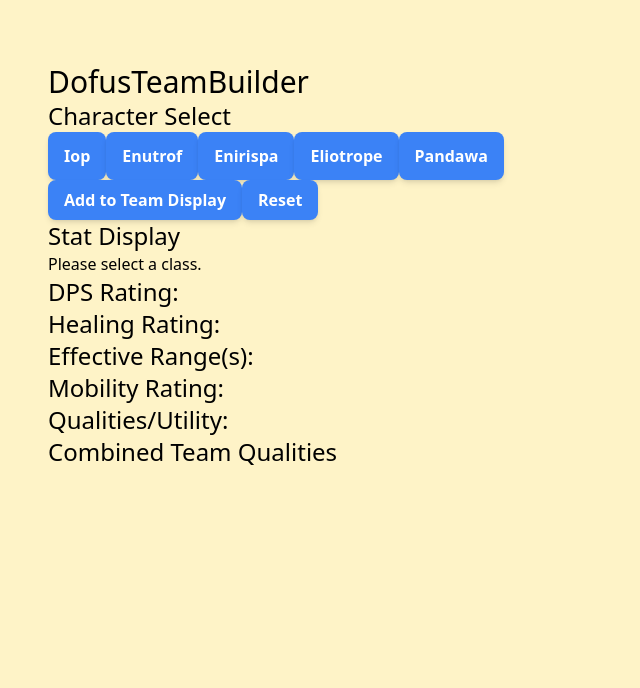
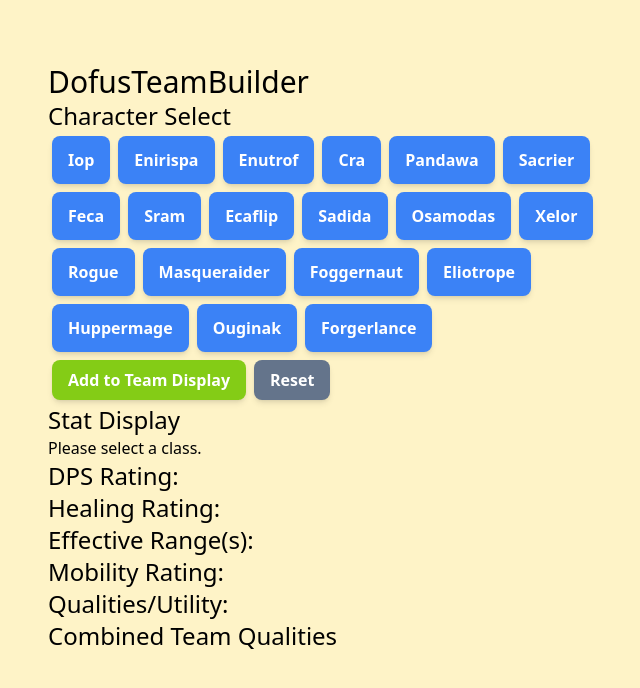
Before and after one commit to Deen-q/dofusTeamBuilder, a React (Create React App) app: page / in a window 1280 px wide. Shown: the top 688 px of the page, without its empty margins (16-656 px from the left). Built offline with nearby package versions, Linux system fonts and the light colour scheme.

Commit message:
the beginnings of the rest of the classes

```diff
--- a/src/App.tsx
+++ b/src/App.tsx
@@ -2,7 +2,7 @@
 import CharacterDisplay from './components/StatDisplay';
 import CharacterSelect from './components/CharacterSelect';
 import { SiteProvider } from './context/SiteContext';
-import TeamPreview from './components/TeamPreview';
+// import TeamPreview from './components/TeamPreview';
 import QualitiesPreview from './components/QualitiesPreview';
 import './index.css';
 
--- a/src/components/CharacterSelect.tsx
+++ b/src/components/CharacterSelect.tsx
@@ -13,7 +13,7 @@
 
     const {
         selectedCharacter,
-        setSelectedCharacter = () => { },
+        setSelectedCharacter = () => {},
         teamDisplay = [],
         setTeamDisplay = () => { },
         setTeamQualities = () => { },
@@ -50,11 +50,11 @@
     return (
         <div>
             <h2 className="text-2xl">Character Select</h2>
-            <div className="flex justify-between gap-4"> {/*flex for preview + buttons to be side by side*/}
+            <div className="flex justify-between"> {/*flex for preview + buttons to be side by side*/}
             <div className="w-1/2">
                 {dofusClasses.map((item, index) => (
                     <button
-                        className="btn h-12"
+                        className="btn h-12 m-1"
                         key={index}
                         // onMouseEnter={() => hoverButton(item.dpsRating)} // implement hover later
                         onClick={() => handleSelection(item)}
@@ -68,12 +68,12 @@
                 </div>
             </div>
 
-            <div>
-                <button className="btn" onClick={() => addToTeamDisplay()}
+            <div> {/* make add button stop jumping when adding the 4th character */}
+                <button className="btn-add m-1" onClick={() => addToTeamDisplay()}
                 >
                     Add to Team Display
                 </button>
-                <button className="btn" onClick={() => resetTeamPreview()}
+                <button className="btn-reset m-1" onClick={() => resetTeamPreview()}
                 >
                     Reset
                 </button>
--- a/src/components/TeamPreview.tsx
+++ b/src/components/TeamPreview.tsx
@@ -11,7 +11,7 @@
 
     const {
         teamDisplay = [],
-        setTeamDisplay = () => { }
+        setTeamDisplay = () => {}
     } = context;
 
     const deleteByIndex = (indexToRemove: number) => {
@@ -25,7 +25,7 @@
                     key={index}
                     className="flex items-center justify-between mb-2">
                         <p className="text-2xl">{item}</p>
-                        <button className="btn h-10" onClick={() => deleteByIndex(index)}
+                        <button className="btn-delete h-10" onClick={() => deleteByIndex(index)}
                     >
                         Delete
                     </button>
--- a/src/data/dofusClasses.ts
+++ b/src/data/dofusClasses.ts
@@ -35,31 +35,6 @@
 		],
 	},
 	{
-		className: "Enutrof",
-		dpsRating: 7,
-		healingRating: 8,
-		effectiveRange: ["mediumRange", "longRange."],
-		mobilityRating: 8,
-		qualities: [
-			"apReduction",
-			"mpReduction",
-			"rangeReduction",
-			"buffAp",
-			"buffMp",
-			"buffRange",
-			"buffPower",
-			"summoner",
-			"healer",
-			"canSwap",
-			"pushBack",
-			"applyGravity",
-			"-effectDuraton",
-			"canPacifist",
-			"applyUnlockable",
-			"applyLifesteal"
-		],
-	},
-	{
 		className: "Enirispa",
 		dpsRating: 5,
 		healingRating: 10,
@@ -87,24 +62,38 @@
 		],
 	},
 	{
-		className: "Eliotrope",
-		dpsRating: 7, // post Portal nerf.
-		healingRating: 7,
+		className: "Enutrof",
+		dpsRating: 7,
+		healingRating: 8,
 		effectiveRange: ["mediumRange", "longRange."],
-		mobilityRating: 10,
+		mobilityRating: 8,
 		qualities: [
+			"apReduction",
 			"mpReduction",
 			"rangeReduction",
 			"buffAp",
 			"buffMp",
+			"buffRange",
 			"buffPower",
-			"buffPercentDamage",
+			"summoner",
 			"healer",
-			"canTeleport",
+			"canSwap",
 			"pushBack",
-			"applyVulnerability",
+			"applyGravity",
 			"-effectDuraton",
-			"portalUser",
+			"canPacifist",
+			"applyUnlockable",
+			"applyLifesteal"
+		],
+	},
+	{
+		className: "Cra",
+		dpsRating: 10,
+		healingRating: 0,
+		effectiveRange: ["shortRange", "mediumRange."],
+		mobilityRating: 8,
+		qualities: [
+			"erosion",
 		],
 	},
 	{
@@ -134,6 +123,157 @@
 			"canCarry",
 		],
 	},
+	{
+		className: "Sacrier",
+		dpsRating: 10,
+		healingRating: 0,
+		effectiveRange: ["shortRange", "mediumRange."],
+		mobilityRating: 8,
+		qualities: [
+			"erosion",
+		],
+	},
+	{
+		className: "Feca",
+		dpsRating: 10,
+		healingRating: 0,
+		effectiveRange: ["shortRange", "mediumRange."],
+		mobilityRating: 8,
+		qualities: [
+			"erosion",
+		],
+	},
+	{
+		className: "Sram",
+		dpsRating: 10,
+		healingRating: 0,
+		effectiveRange: ["shortRange", "mediumRange."],
+		mobilityRating: 8,
+		qualities: [
+			"erosion",
+		],
+	},
+	{
+		className: "Ecaflip",
+		dpsRating: 10,
+		healingRating: 0,
+		effectiveRange: ["shortRange", "mediumRange."],
+		mobilityRating: 8,
+		qualities: [
+			"erosion",
+		],
+	},
+	{
+		className: "Sadida",
+		dpsRating: 10,
+		healingRating: 0,
+		effectiveRange: ["shortRange", "mediumRange."],
+		mobilityRating: 8,
+		qualities: [
+			"erosion",
+		],
+	},
+	{
+		className: "Osamodas",
+		dpsRating: 10,
+		healingRating: 0,
+		effectiveRange: ["shortRange", "mediumRange."],
+		mobilityRating: 8,
+		qualities: [
+			"erosion",
+		],
+	},
+	{
+		className: "Xelor",
+		dpsRating: 10,
+		healingRating: 0,
+		effectiveRange: ["shortRange", "mediumRange."],
+		mobilityRating: 8,
+		qualities: [
+			"erosion",
+		],
+	},
+	{
+		className: "Rogue",
+		dpsRating: 10,
+		healingRating: 0,
+		effectiveRange: ["shortRange", "mediumRange."],
+		mobilityRating: 8,
+		qualities: [
+			"erosion",
+		],
+	},
+	{
+		className: "Masqueraider",
+		dpsRating: 10,
+		healingRating: 0,
+		effectiveRange: ["shortRange", "mediumRange."],
+		mobilityRating: 8,
+		qualities: [
+			"erosion",
+		],
+	},
+	{
+		className: "Foggernaut",
+		dpsRating: 10,
+		healingRating: 0,
+		effectiveRange: ["shortRange", "mediumRange."],
+		mobilityRating: 8,
+		qualities: [
+			"erosion",
+		],
+	},
+	{
+		className: "Eliotrope",
+		dpsRating: 7, // post Portal nerf.
+		healingRating: 7,
+		effectiveRange: ["mediumRange", "longRange."],
+		mobilityRating: 10,
+		qualities: [
+			"mpReduction",
+			"rangeReduction",
+			"buffAp",
+			"buffMp",
+			"buffPower",
+			"buffPercentDamage",
+			"healer",
+			"canTeleport",
+			"pushBack",
+			"applyVulnerability",
+			"-effectDuraton",
+			"portalUser",
+		],
+	},
+	{
+		className: "Huppermage",
+		dpsRating: 10,
+		healingRating: 0,
+		effectiveRange: ["shortRange", "mediumRange."],
+		mobilityRating: 8,
+		qualities: [
+			"erosion",
+		],
+	},
+	{
+		className: "Ouginak",
+		dpsRating: 10,
+		healingRating: 0,
+		effectiveRange: ["shortRange", "mediumRange."],
+		mobilityRating: 8,
+		qualities: [
+			"erosion",
+		],
+	},
+	{
+		className: "Forgerlance",
+		dpsRating: 10,
+		healingRating: 0,
+		effectiveRange: ["shortRange", "mediumRange."],
+		mobilityRating: 8,
+		qualities: [
+			"erosion",
+		],
+	},
 ]
 
 export default dofusClasses
--- a/src/index.css
+++ b/src/index.css
@@ -29,3 +29,48 @@
     focus:ring-blue-400
     focus:ring-opacity-75;
 }
+
+.btn-add {
+    @apply
+    px-4 py-2
+    bg-lime-500
+    text-white
+    font-semibold
+    rounded-lg
+    shadow-md
+    hover:bg-blue-700
+    focus:outline-none
+    focus:ring-2
+    focus:ring-blue-400
+    focus:ring-opacity-75;
+}
+
+.btn-reset {
+    @apply
+    px-4 py-2
+    bg-slate-500
+    text-white
+    font-semibold
+    rounded-lg
+    shadow-md
+    hover:bg-blue-700
+    focus:outline-none
+    focus:ring-2
+    focus:ring-blue-400
+    focus:ring-opacity-75;
+}
+
+.btn-delete {
+    @apply
+    px-4 py-2
+    bg-red-500
+    text-white
+    font-semibold
+    rounded-lg
+    shadow-md
+    hover:bg-blue-700
+    focus:outline-none
+    focus:ring-2
+    focus:ring-blue-400
+    focus:ring-opacity-75;
+}
```
